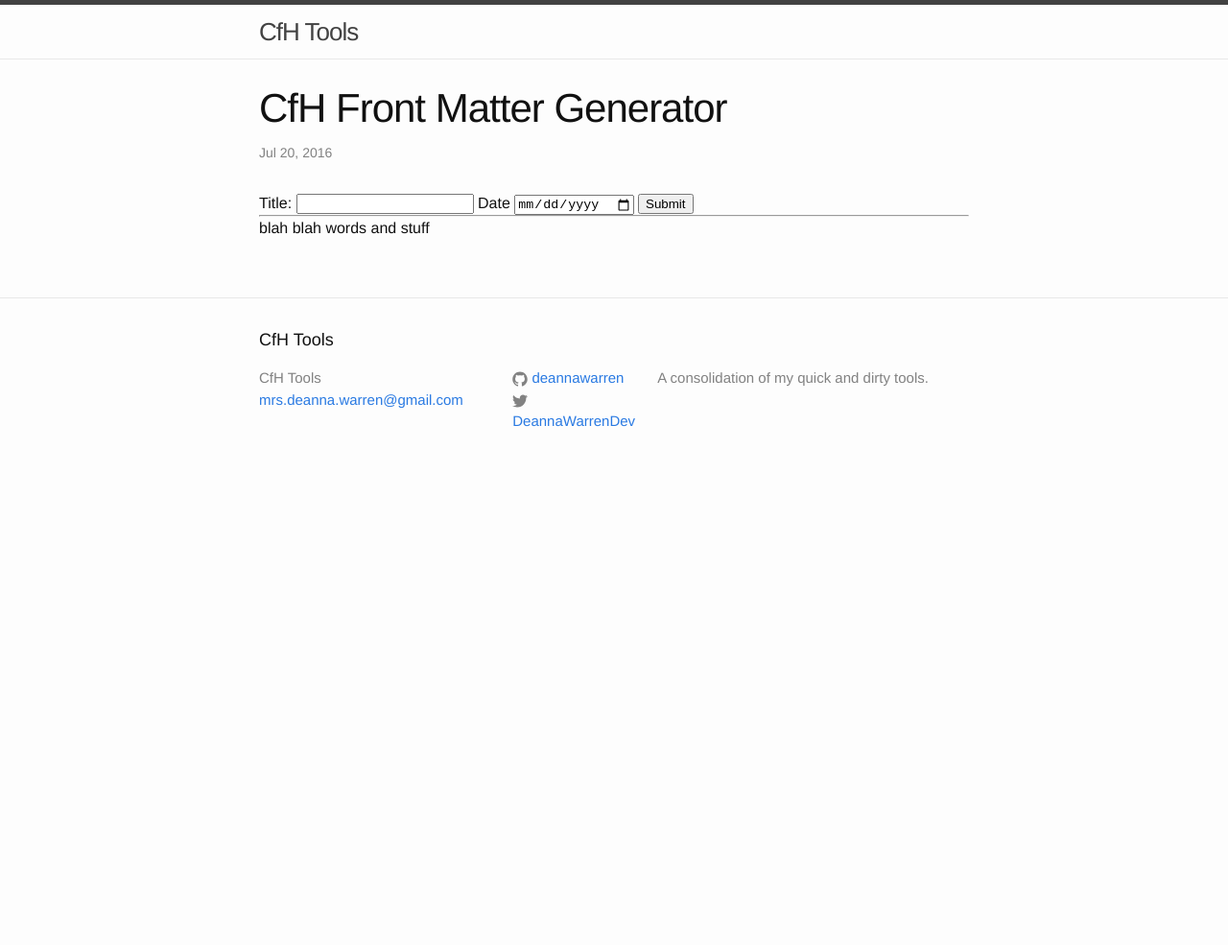
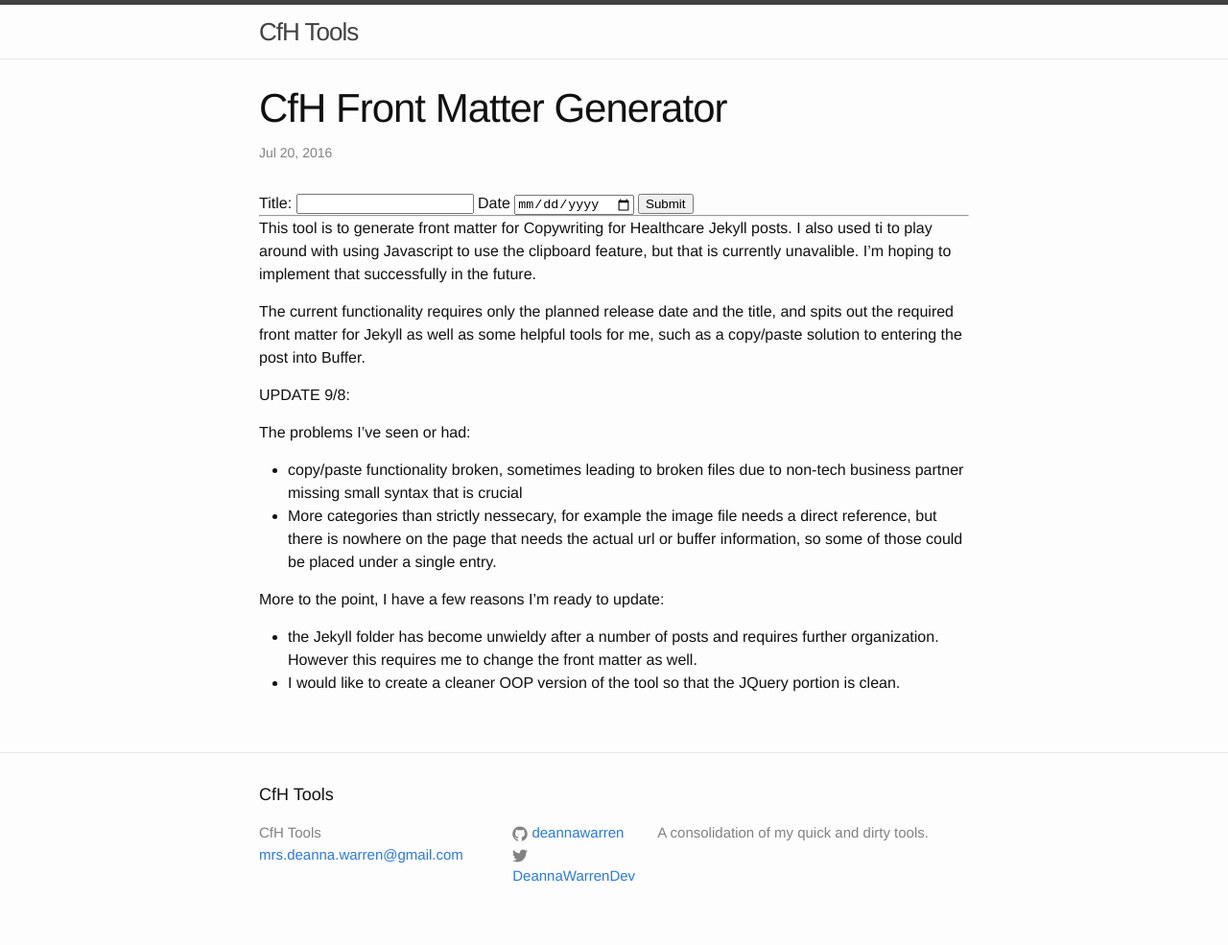
Before and after one commit to DeannaWarren/fuzzy-sniffle, a Jekyll site: the page built from _posts/2016-07-20-cfh-front-matter-generator.md, in a window 1280 px wide. Shown: the whole page at 96% size. Built offline with Jekyll 4.4.1, drawn with Linux system fonts in a browser that asks for light colours; nearby versions of some CDN libraries; before the commit the page ends 900 px from its top, so only the background shows below that.

Commit message:
Update post for CFH Front Matter tool 1.0

```diff
--- a/_posts/2016-07-20-cfh-front-matter-generator.md
+++ b/_posts/2016-07-20-cfh-front-matter-generator.md
@@ -25,6 +25,18 @@ categories: tools
 
 <hr>
 
-blah blah words and stuff
+This tool is to generate front matter for Copywriting for Healthcare Jekyll posts. I also used ti to play around with using Javascript to use the clipboard feature, but that is currently unavalible. I'm hoping to implement that successfully in the future.
+
+The current functionality requires only the planned release date and the title, and spits out the required front matter for Jekyll as well as some helpful tools for me, such as a copy/paste solution to entering the post into Buffer.
+
+UPDATE 9/8:
+
+The problems I've seen or had:
+* copy/paste functionality broken, sometimes leading to broken files due to non-tech business partner missing small syntax that is crucial
+* More categories than strictly nessecary, for example the image file needs a direct reference, but there is nowhere on the page that needs the actual url or buffer information, so some of those could be placed under a single entry.
+
+More to the point, I have a few reasons I'm ready to update:
+*  the Jekyll folder has become unwieldy after a number of posts and requires further organization. However this requires me to change the front matter as well.
+*  I would like to create a cleaner OOP version of the tool so that the JQuery portion is clean.
 
 <script src="/scripts/cfh-front-matter.js"></script>
```
Also changed, not shown: scripts/cfh-front-matter-v1.js (renamed from scripts/cfh-front-matter.js).
